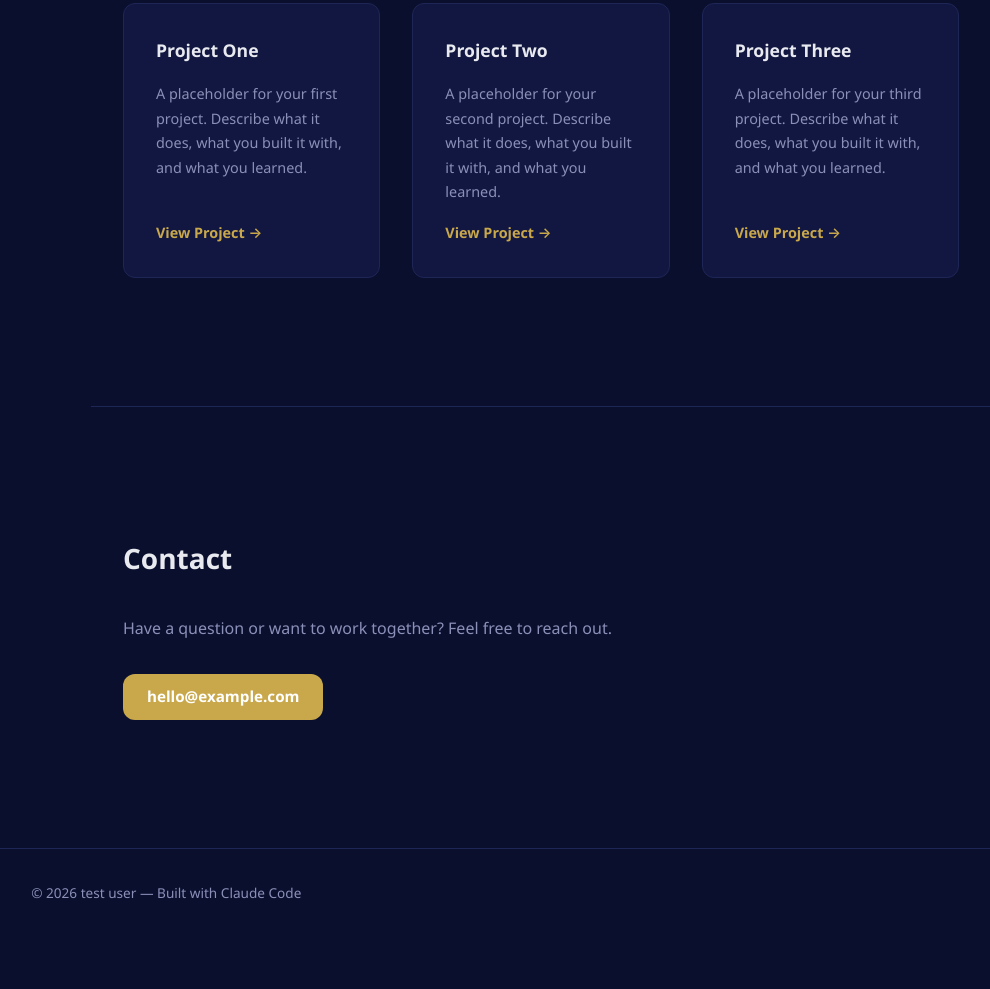
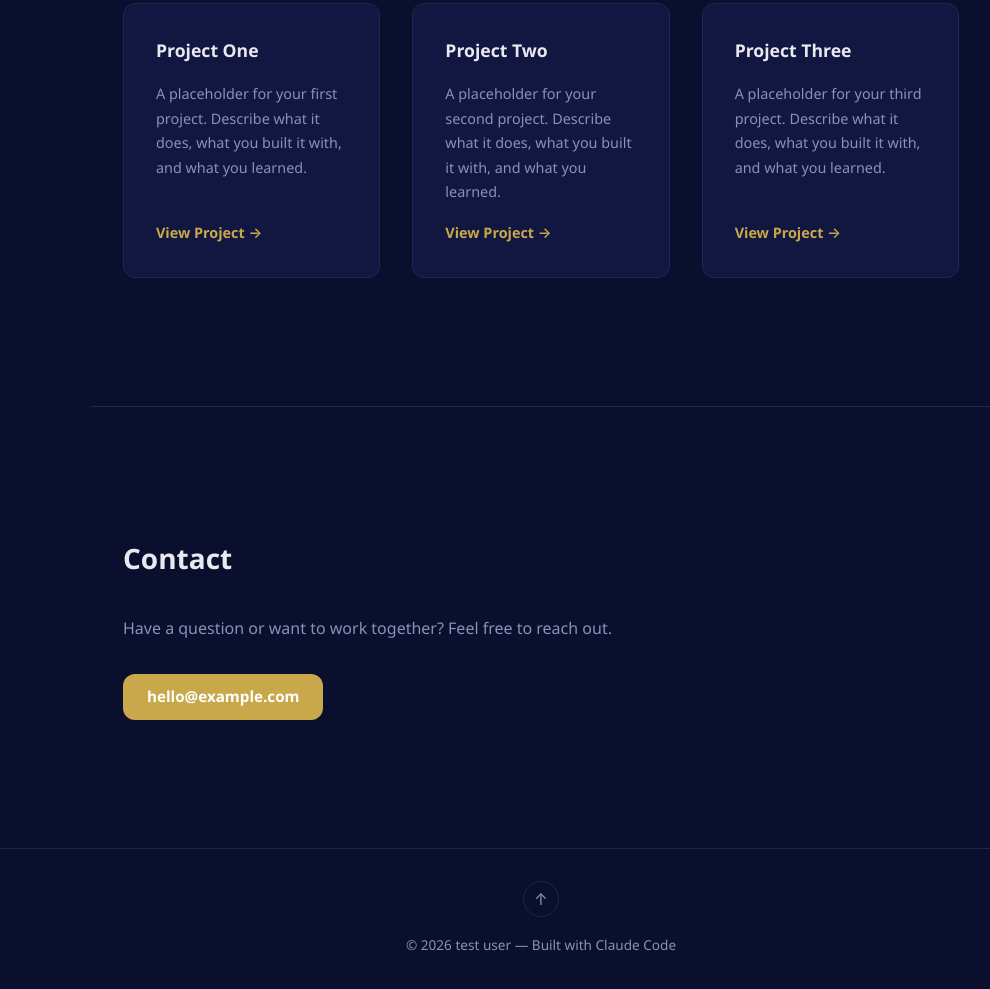
Before and after one commit to test-SH-user/my-website, a plain HTML site: page index.html in a window 1280 px wide. Shown: the part 1667-2656 px from the top of the page, without its empty margins (99-1089 px from the left). Before the commit the page ends 2604 px from the top, so only its background shows below. Drawn offline with Linux system fonts and the light colour scheme.

Commit message:
Add back-to-top button to footer
Adds a circular arrow-up anchor link in the footer that scrolls back to
the hero section. Styled with a border, muted color, accent hover state,
and a subtle upward translate on hover.

```diff
--- a/index.html
+++ b/index.html
@@ -91,6 +91,7 @@
   </main>
 
   <footer>
+    <a href="#hero" class="back-to-top" aria-label="Back to top">↑</a>
     <p>© 2026 test user &mdash; Built with Claude Code</p>
   </footer>
 
--- a/style.css
+++ b/style.css
@@ -199,6 +199,10 @@ p { color: var(--color-muted); max-width: 60ch; }
 
 /* ── Footer ────────────────────────────────────────────────── */
 footer {
+  display: flex;
+  flex-direction: column;
+  align-items: center;
+  gap: var(--space-sm);
   text-align: center;
   padding: var(--space-md);
   color: var(--color-muted);
@@ -206,6 +210,26 @@ footer {
   border-top: 1px solid var(--color-border);
 }
 
+.back-to-top {
+  display: inline-flex;
+  align-items: center;
+  justify-content: center;
+  width: 2.25rem;
+  height: 2.25rem;
+  border: 1px solid var(--color-border);
+  border-radius: 50%;
+  color: var(--color-muted);
+  text-decoration: none;
+  font-size: 1rem;
+  transition: border-color 0.2s, color 0.2s, transform 0.2s;
+}
+
+.back-to-top:hover {
+  border-color: var(--color-accent);
+  color: var(--color-accent);
+  transform: translateY(-2px);
+}
+
 /* ── Responsive ────────────────────────────────────────────── */
 @media (max-width: 600px) {
   nav { justify-content: center; gap: var(--space-sm); }
```
